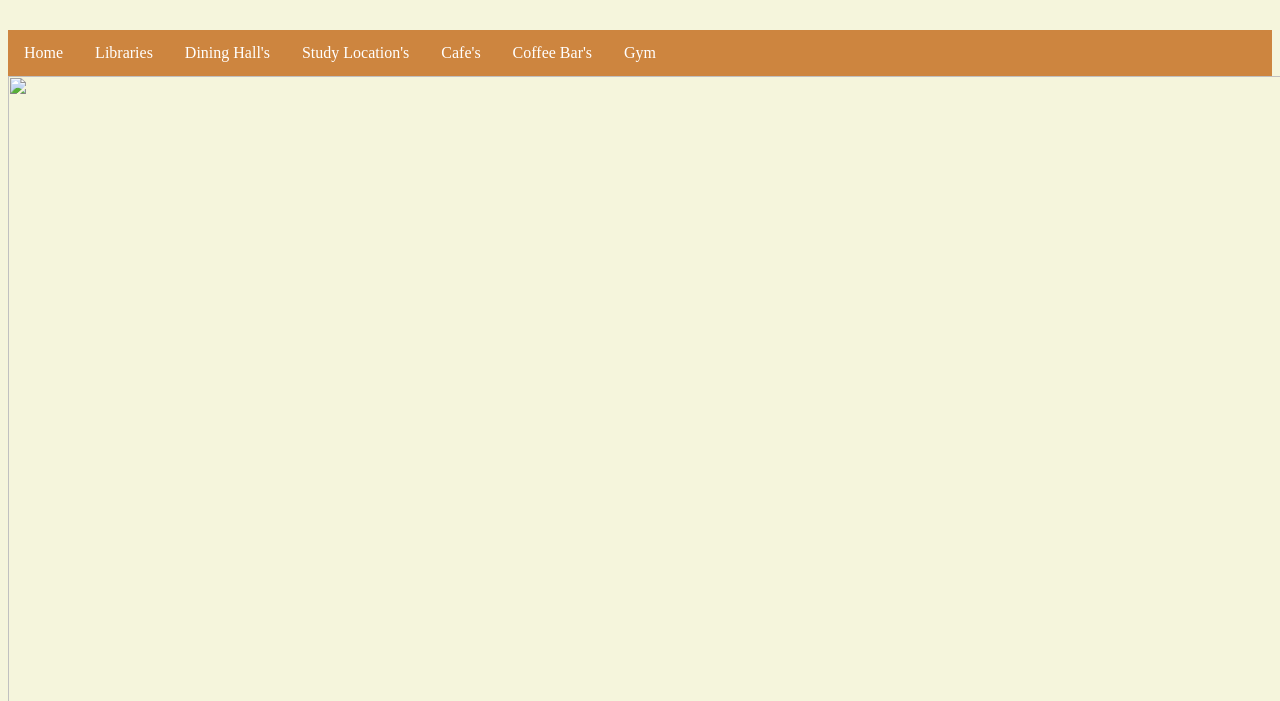
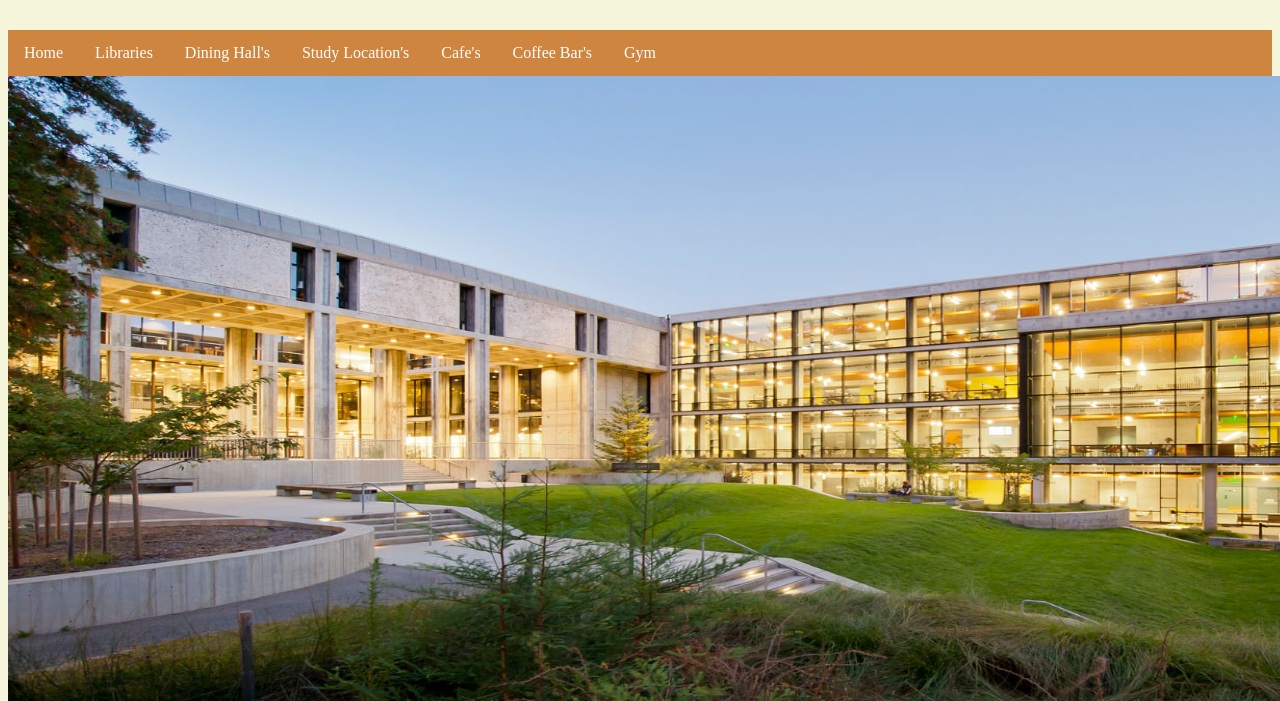
Before and after one commit to krvellan/slughours, a plain HTML site: page Libraries.html in a window 1280 px wide. Shown: the part 99-800 px from the top of the page. Drawn offline with Linux system fonts and the light colour scheme.

Commit message:
Update Libraries.html

```diff
--- a/Libraries.html
+++ b/Libraries.html
@@ -27,7 +27,7 @@
 </ul>
 
 
-<img src="images/bora_UCSC_McHenryLibrary_07.jpg"/>
+<img src="bora_UCSC_McHenryLibrary_07.jpg"/>
 
 <h3> Hours of Operations </h3>
 
```
